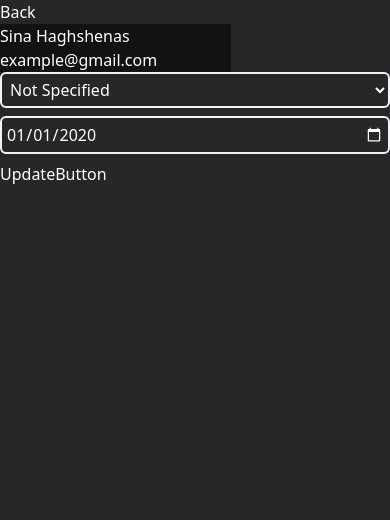
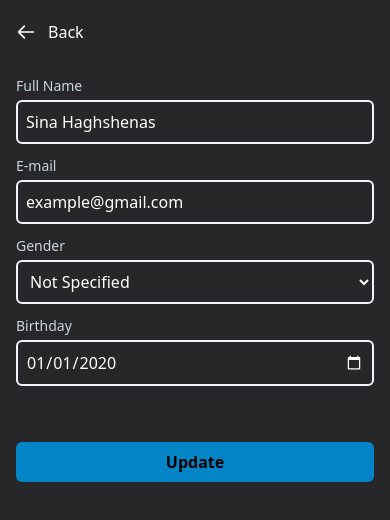
Before and after one commit to Sina-Hgs/user-profile-react, a React (Vite) app: page / in a window 390 px wide. Both pictures are taken after a click on the button "Edit Profile". Shown: the top 520 px of the page. Built offline with nearby package versions, Linux system fonts and the light colour scheme; the HTML template or start-up script is replaced by a standard one.

Commit message:
done with the editProfile page styling (mobile version)

```diff
--- a/src/components/Calender.jsx
+++ b/src/components/Calender.jsx
@@ -14,7 +14,7 @@ const Calender = ({ defaultValue, labelName, notEditable }) => {
         onChange={(e) => {
           setUserBirth({ birthDate: e.target.value });
         }}
-        className="mb-2 w-full p-1 bg-inherit border-2
+        className="mb-2 w-full p-2 bg-inherit border-2
         rounded-md border-solid border-slate-100
         focus:bg-zinc-900
         transition-all
--- a/src/components/DropDown.jsx
+++ b/src/components/DropDown.jsx
@@ -29,7 +29,7 @@ const DropDown = ({ defaultValue, selections, labelName, notEditable }) => {
         onChange={(e) => {
           setUserGender({ gender: e.target.value });
         }}
-        className="mb-2 w-full p-1 bg-inherit border-2
+        className="mb-2 w-full p-2 bg-inherit border-2
         rounded-md border-solid border-slate-100
         focus:bg-zinc-900
         transition-all
--- a/src/routes/EditProfile.jsx
+++ b/src/routes/EditProfile.jsx
@@ -4,6 +4,8 @@ import useLocalStorage from "../hooks/useLocalStorage";
 
 import DropDown from "../components/DropDown";
 import Calender from "../components/Calender";
+
+import { HiOutlineArrowLeft } from "react-icons/hi";
 
 const EditProfile = () => {
   // LOCAL STORAGE STATES
@@ -24,12 +26,18 @@ const EditProfile = () => {
   };
 
   return (
-    <>
-      <Link to={"/"} role="button">
+    <div className="flex flex-col relative w-[100%] h-[100%] py-5 px-4 m-auto justify-start items-left">
+      <Link
+        to={"/"}
+        role="button"
+        className="flex flex-row items-center justify-start focus:tracking-wider focus:font-semibold transition-all mb-7"
+      >
+        <HiOutlineArrowLeft className="size-5 mr-3" />
         Back
       </Link>
       <form action="/">
         <label htmlFor="name">
+          <h3 className="text-sm py-1 w-full text-slate-300 ">Full Name</h3>
           <input
             id="name"
             name="name"
@@ -39,10 +47,16 @@ const EditProfile = () => {
             onChange={(e) => {
               nameRef.current = e.target.value;
             }}
+            className="mb-2 w-full p-2 bg-inherit border-2
+        rounded-md border-solid border-slate-100
+        focus:bg-zinc-900
+        transition-all
+        "
           />
         </label>
 
         <label htmlFor="email">
+          <h3 className="text-sm py-1 w-full text-slate-300">E-mail</h3>{" "}
           <input
             id="email"
             name="email"
@@ -52,10 +66,16 @@ const EditProfile = () => {
             onChange={(e) => {
               emailRef.current = e.target.value;
             }}
+            className="mb-2 w-full p-2 bg-inherit border-2
+        rounded-md border-solid border-slate-100
+        focus:bg-zinc-900
+        transition-all
+        "
           />
         </label>
 
         <label htmlFor="gender">
+          <h3 className="text-sm py-1 w-full text-slate-300">Gender</h3>
           <DropDown
             defaultValue={userGender.gender}
             selections={["Not Specified", "Male", "Female"]}
@@ -65,6 +85,7 @@ const EditProfile = () => {
         </label>
 
         <label htmlFor="date">
+          <h3 className="text-sm py-1 w-full text-slate-300">Birthday</h3>
           <Calender
             defaultValue={userBirth.birthDate}
             labelName={"date"}
@@ -72,11 +93,15 @@ const EditProfile = () => {
           />
         </label>
 
-        <button type="submit" onClick={handleClick}>
-          UpdateButton
+        <button
+          type="submit"
+          onClick={handleClick}
+          className="w-full my-12 rounded-md p-2 bg-sky-600 text-black font-semibold focus:shadow-lg focus:shadow-blue-500/50 transition-all"
+        >
+          Update
         </button>
       </form>
-    </>
+    </div>
   );
 };
 
--- a/src/routes/ProfilePage.jsx
+++ b/src/routes/ProfilePage.jsx
@@ -40,14 +40,14 @@ const ProfilePage = () => {
       <UserInfo />
 
       <div className="mt-5 w-full flex flex-col justify-center items-center text-white">
-        <h3 className="text-sm py-1 w-full ">Gender</h3>
+        <h3 className="text-sm py-1 w-full text-slate-300">Gender</h3>
         <DropDown
           defaultValue={userGender.gender}
           selections={["Not Specified", "Male", "Female"]}
           notEditable={true}
         />
         <div className="w-full">
-          <h3 className="text-sm py-1 w-full ">Birthday</h3>
+          <h3 className="text-sm py-1 w-full text-slate-300">Birthday</h3>
           <Calender defaultValue={userBirth.birthDate} notEditable={true} />
         </div>
       </div>
```
